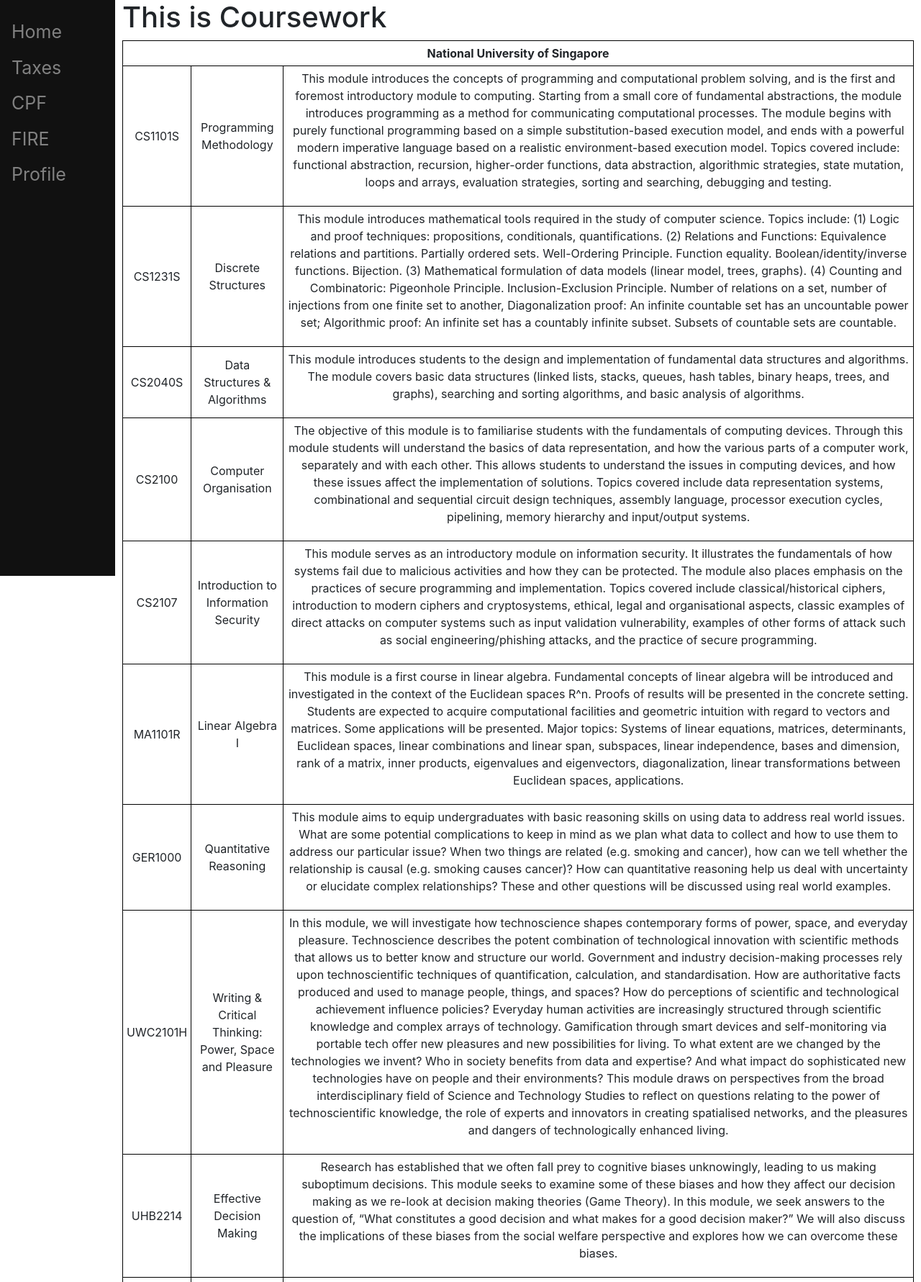
After one commit to tangboxuan/ThisIsFinance, a Flask app: page /coursework in a window 1280 px wide. The commit adds this page. Shown: the top 1781 px of the page at 72% size. Run offline with Flask 2, Linux system fonts and the light colour scheme; some libraries are stand-ins or nearby versions.

Commit message:
Coursework

```diff
--- a/app.py
+++ b/app.py
@@ -19,6 +19,10 @@
 @app.route("/me")
 def me():
     return render_template("boxuan.html")
+
+@app.route("/coursework")
+def coursework():
+    return render_template("coursework.html")
 
 @app.route("/taxes")
 def taxes():
--- a/static/styles.css
+++ b/static/styles.css
@@ -5,7 +5,6 @@
   width: 100%;
   bottom: 0;
 }
-/*
 table
 {
     border: 1px solid black;
@@ -23,7 +22,7 @@
 {
     border: 1px solid black;
     padding: 5px;
-} */
+}
 
 /* The sidebar menu */
 .sidenav {
--- /dev/null
+++ b/templates/coursework.html
@@ -0,0 +1,53 @@
+{% extends "layout.html" %}
+
+{% block title %}
+    This is Coursework
+{% endblock %}
+
+{% block main %}
+    <h1>This is Coursework</h1>
+    <table>
+        <tr><th colspan="4">National University of Singapore</th></tr>
+        <tr><td>CS1101S</td><td>Programming Methodology</td>
+        <td colspan="2"><p>This module introduces the concepts of programming and computational problem solving, and is the first and foremost introductory module to computing. Starting from a small core of fundamental abstractions, the module introduces programming as a method for communicating computational processes. The module begins with purely functional programming based on a simple substitution-based execution model, and ends with a powerful modern imperative language based on a realistic environment-based execution model. Topics covered include: functional abstraction, recursion, higher-order functions, data abstraction, algorithmic strategies, state mutation, loops and arrays, evaluation strategies, sorting and searching, debugging and testing.</p></td></tr>
+        <tr><td>CS1231S</td><td>Discrete Structures</td>
+        <td colspan="2"><p>This module introduces mathematical tools required in the study of computer science. Topics include: (1) Logic and proof techniques: propositions, conditionals, quantifications. (2) Relations and Functions: Equivalence relations and partitions. Partially ordered sets. Well-Ordering Principle. Function equality. Boolean/identity/inverse functions. Bijection. (3) Mathematical formulation of data models (linear model, trees, graphs). (4) Counting and Combinatoric: Pigeonhole Principle. Inclusion-Exclusion Principle. Number of relations on a set, number of injections from one finite set to another, Diagonalization proof: An infinite countable set has an uncountable power set; Algorithmic proof: An infinite set has a countably infinite subset. Subsets of countable sets are countable.</p></td></tr>
+        <tr><td>CS2040S</td><td>Data Structures & Algorithms</td>
+        <td colspan="2"><p>This module introduces students to the design and implementation of fundamental data structures and algorithms. The module covers basic data structures (linked lists, stacks, queues, hash tables, binary heaps, trees, and graphs), searching and sorting algorithms, and basic analysis of algorithms.</p></td></tr>
+        <tr><td>CS2100</td><td>Computer Organisation</td>
+        <td colspan="2"><p>The objective of this module is to familiarise students with the fundamentals of computing devices. Through this module students will understand the basics of data representation, and how the various parts of a computer work, separately and with each other. This allows students to understand the issues in computing devices, and how these issues affect the implementation of solutions. Topics covered include data representation systems, combinational and sequential circuit design techniques, assembly language, processor execution cycles, pipelining, memory hierarchy and input/output systems.</p></td></tr>
+        <tr><td>CS2107</td><td>Introduction to Information Security</td>
+        <td colspan="2"><p>This module serves as an introductory module on information security. It illustrates the fundamentals of how systems fail due to malicious activities and how they can be protected. The module also places emphasis on the practices of secure programming and implementation. Topics covered include classical/historical ciphers, introduction to modern ciphers and cryptosystems, ethical, legal and organisational aspects, classic examples of direct attacks on computer systems such as input validation vulnerability, examples of other forms of attack such as social engineering/phishing attacks, and the practice of secure programming.</p></td></tr>
+        <tr><td>MA1101R</td><td>Linear Algebra I</td>
+        <td colspan="2"><p>This module is a first course in linear algebra. Fundamental concepts of linear algebra will be introduced and investigated in the context of the Euclidean spaces R^n. Proofs of results will be presented in the concrete setting. Students are expected to acquire computational facilities and geometric intuition with regard to vectors and matrices. Some applications will be presented. Major topics: Systems of linear equations, matrices, determinants, Euclidean spaces, linear combinations and linear span, subspaces, linear independence, bases and dimension, rank of a matrix, inner products, eigenvalues and eigenvectors, diagonalization, linear transformations between Euclidean spaces, applications.</p></td></tr>
+        <tr><td>GER1000</td><td>Quantitative Reasoning</td>
+        <td colspan="2"><p>This module aims to equip undergraduates with basic reasoning skills on using data to address real world issues. What are some potential complications to keep in mind as we plan what data to collect and how to use them to address our particular issue? When two things are related (e.g. smoking and cancer), how can we tell whether the relationship is causal (e.g. smoking causes cancer)? How can quantitative reasoning help us deal with uncertainty or elucidate complex relationships? These and other questions will be discussed using real world examples.</p></td></tr>
+        <tr><td>UWC2101H</td><td>Writing & Critical Thinking: Power, Space and Pleasure</td>
+        <td colspan="2"><p>In this module, we will investigate how technoscience shapes contemporary forms of power, space, and everyday pleasure. Technoscience describes the potent combination of technological innovation with scientific methods that allows us to better know and structure our world. Government and industry decision-making processes rely upon technoscientific techniques of quantification, calculation, and standardisation. How are authoritative facts produced and used to manage people, things, and spaces? How do perceptions of scientific and technological achievement influence policies? Everyday human activities are increasingly structured through scientific knowledge and complex arrays of technology. Gamification through smart devices and self-monitoring via portable tech offer new pleasures and new possibilities for living. To what extent are we changed by the technologies we invent? Who in society benefits from data and expertise? And what impact do sophisticated new technologies have on people and their environments? This module draws on perspectives from the broad interdisciplinary field of Science and Technology Studies to reflect on questions relating to the power of technoscientific knowledge, the role of experts and innovators in creating spatialised networks, and the pleasures and dangers of technologically enhanced living.</p></td></tr>
+        <tr><td>UHB2214</td><td>Effective Decision Making</td>
+        <td colspan="2"><p>Research has established that we often fall prey to cognitive biases unknowingly, leading to us making suboptimum decisions. This module seeks to examine some of these biases and how they affect our decision making as we re-look at decision making theories (Game Theory).
+            In this module, we seek answers to the question of, “What constitutes a good decision and what makes for a good decision maker?”
+            We will also discuss the implications of these biases from the social welfare perspective and explores how we can overcome these biases.</p></td></tr>
+        <tr><td>UQR2216</td><td>Thoughtful Learning with Machines</td>
+        <td colspan="2"><p>“Is that the same as Machine Learning without tears?”  Well, thoughts and tears both germinate near the top of the body, so maybe there are some connections.
+            However, the aim here is to become familiar with Artificial Intelligence, with appreciation for what it is and can be, rather than for deep dives into theories and programming.
+            This is a tools-and-soft-skills module introducing Python machine learning, with hands-on modelling via pre-programmed templates.  Students will be gently ushered into the artificial intelligence landscape, so that they might henceforth — as an insider — keep abreast with the ecosystem’s constant reshaping.
+            Broad appreciation of introduced models from a decision-maker’s perspective will be emphasized.  Students will learn to communicate responsively and congenially with senior management and technical colleagues alike.
+            They will be equipped to thoughtfully follow the accelerating analytics transformations within modern organizations.  Graduates may then deservedly take a seat with enlightened movers and shakers digitizing future workplaces.
+            Students must be quantitatively inclined — to banish any sprouting teary setting — and should aspire to be motivators in structural data-centric makeovers.  It is expected that most students will hence be consistently adding to their knowledge of artificial intelligence and machine learning, and keeping up with trends of the novel models’ adoptions and fruitful implementations in the economy at large.
+            STEM students will be particularly required to hone their summary writing and verbal presentation skills, while other students will be especially prepared to dream along the data dimension in their future personal as well as corporate decision-making.</p></td></tr>
+        <tr><td>ACC1701</td><td>Accounting for Decision Makers</td>
+        <td colspan="2"><p>The course provides an introduction to accounting from a user perspective. Financial reporting is covered from the viewpoint of an external investor. The focus is on how accounting can help investors make better decisions. Book-keeping and preparation of financial statements are also covered at an introductory level, as investors need to be aware of how the financial statements are derived.</p></td></tr>
+        <tr><td>BSP1702</td><td>Legal Environment of Business</td>
+        <td colspan="2"><p>This course will equip business students with basic legal knowledge relating to commercial transactions so that they will be more aware of potential legal problems which may arise in the course of business and having become aware, to have recourse to such professional legal advice as is necessary in the circumstances. Subjects that meet these requirements include the Singapore Legal System, mediation and arbitration to resolve disputes, the types of various business organisations for businesses to conduct effectively within the law, directors' duties & liabilities, the making of valid business contracts and the rights & obligations of traders in the market place and negligence in the business environment through misstatements.</p></td></tr>
+        <tr><td rowspan="4">USS2105</td><td rowspan="4">University Scholars Seminar</td>
+        <td>Reason and Reality</td>
+        <td><p>What is it about the world that makes it hospitable to our inquiry? What kind of a being do we have to be, to see inquiry into the nature of things worthy of effort? One ancient answer—versions of which continue to underpin important aspects of modern inquiry—says that the world is hospitable to our inquiry because it is ultimately rational, and we are able to seek knowledge about it because of the power of reason. In this modulet, we consider the power and limitation of reason's ability to give us knowledge about the human and natural world. We will begin historically with Zeno's Paradox, using the ancient Greek thinker's argument against the possibility of motion as a starting point. We will then focus on human moral responsibility within the backdrop of a deterministic physical universe as a case study, considering both a powerful argument against the idea that we have any such responsibility and some responses to it.</p></td></tr>
+        <tr><td>The Nature of Reality</td>
+        <td><p>What is the nature of reality and how do we probe it? Scientists and philosophers, in their quest to uncover and understand this reality, are guided by the believe that nature, the embodiment of this reality, is orderly and acts according to immutable laws, that are more often than not, mathematical. The ubiquity of mathematics in the natural laws have led some to question its role. How do we account for the fact that mathematics is so effective in describing nature? Do mathematical constructs such as numbers and geometry point beyond themselves to a higher reality? Is it mere language or is it the reality itself?  These and other questions will be the focus of this modulet.</p></td></tr>
+        <tr><td>Knowledge and Society</td>
+        <td><p>How do we know what we know? Philosophers have traditionally examined this question mainly by focusing on individuals. Human beings, however, are social beings. So, it seems very likely that the way we learn about the world will be shaped by our social environment. This module will examine the implications of understanding inquiry from a social perspective. We begin by examining our dependence on testimony for many of our everyday beliefs. We then move to understanding how social norms shape our epistemic environment. Finally, we’ll examine the implications of our discussion for the learning environment we hope to build here at USP.</p></td></tr>
+        <tr><td>Society in Numbers</td>
+        <td><p>I love being wrong. I like you, often take the majority view. If I can prove myself wrong, two things happen: 1. I’m more convinced than ever that my new perspective is right. 2. My opinion tends to be unique to my peer group, and as such is often insightful. Not coincidentally two things are also the foundation for good social science research. So how do we prove ourselves wrong? One way is too look at data in a way that can disprove our current beliefs - a process that underpins all science - falsification. In this modulet we explore our beliefs through that process together.</p></td></tr>
+    </table>
+{% endblock %}
```
